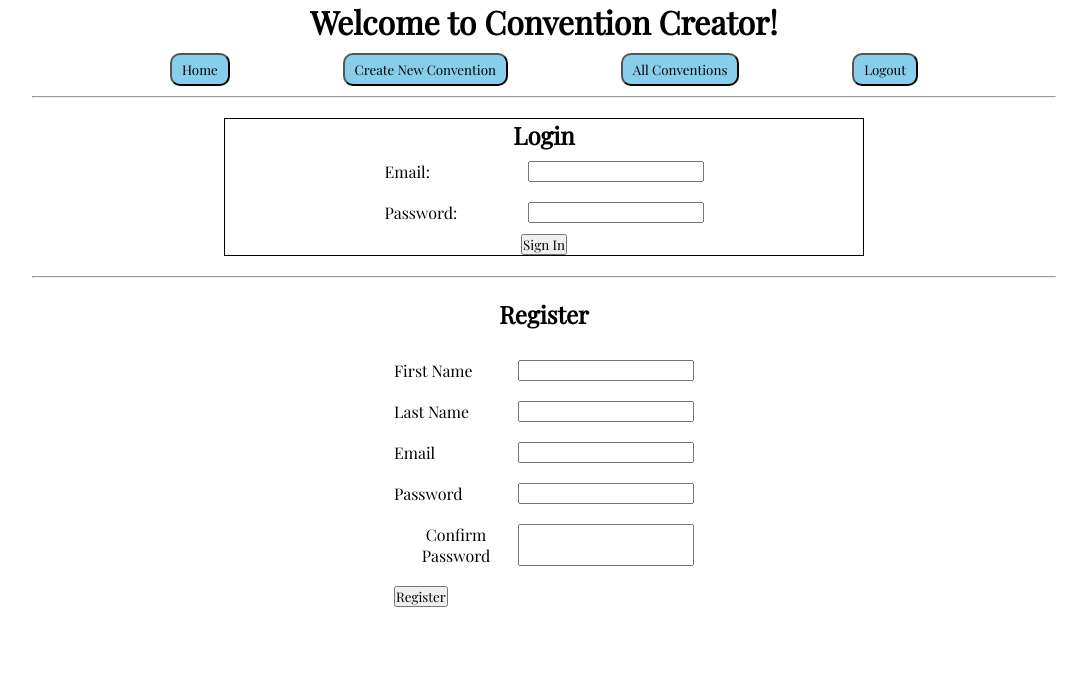
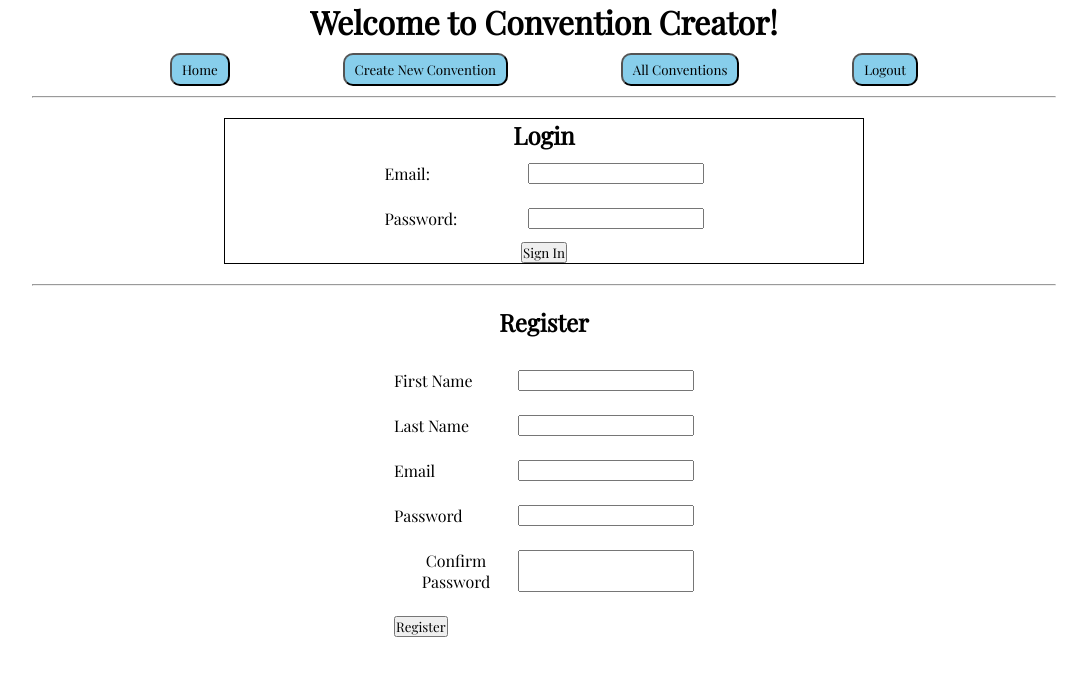
Before and after one commit to BrianTheLion328/HorrorConventionWebsite, a React (Create React App) app in the folder client/: page / in a window 1280 px wide. Shown: the top 676 px of the page, without its empty margins (96-1183 px from the left). Built offline with nearby package versions, Linux system fonts and the light colour scheme.

Commit message:
new styling

```diff
--- a/client/src/App.css
+++ b/client/src/App.css
@@ -273,7 +273,7 @@ span.your-conventions-link  {
   display: flex;
   width: 50%;
   justify-content: space-between;
-  margin: 10px auto;
+  margin: 12px auto;
 }
 /* REGISTER FORM */
 .register-container {
@@ -289,5 +289,5 @@ span.your-conventions-link  {
   display: flex;
   width: 50%;
   justify-content: space-between;
-  margin: 10px auto;
+  margin: 12px auto;
 }
```
